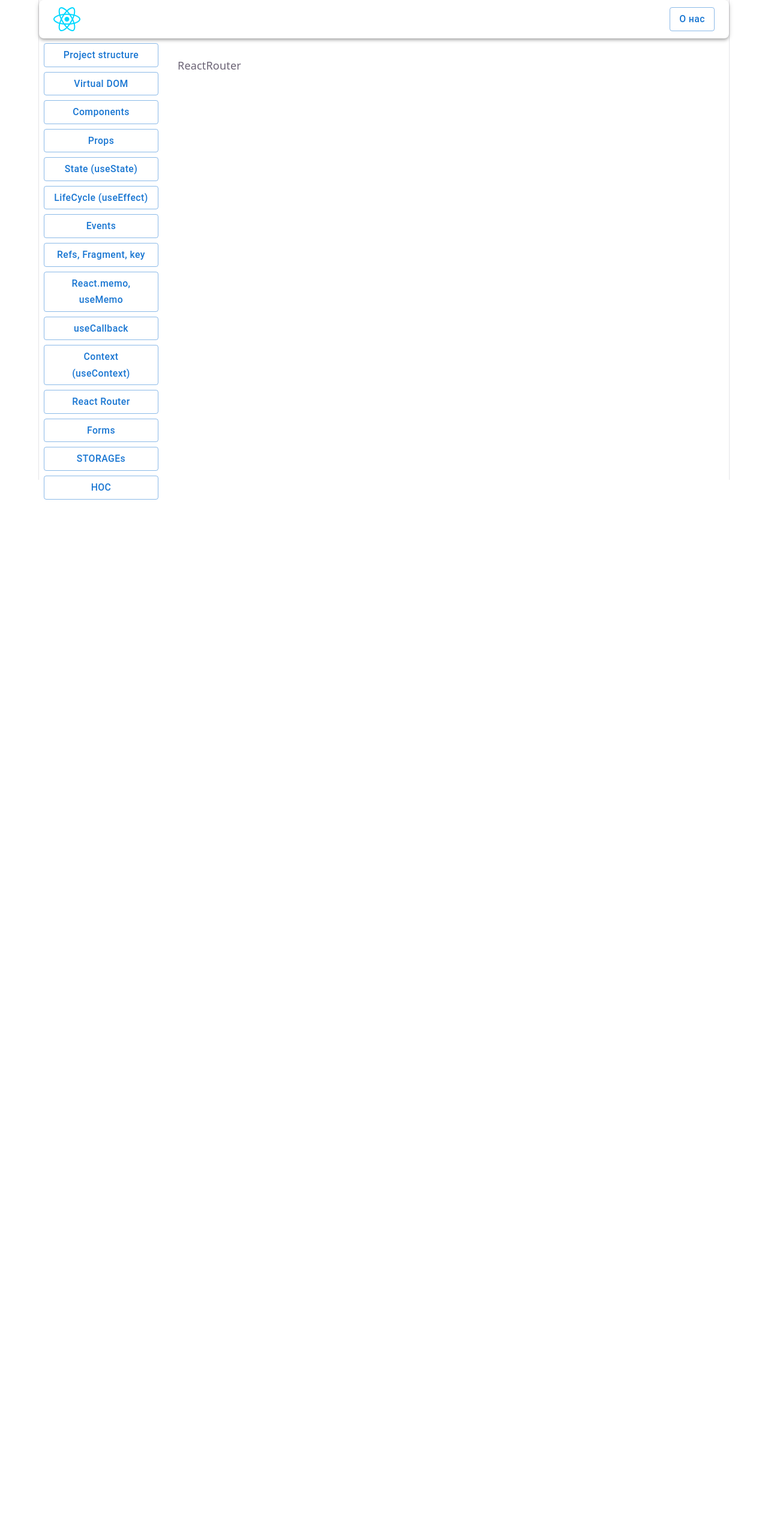
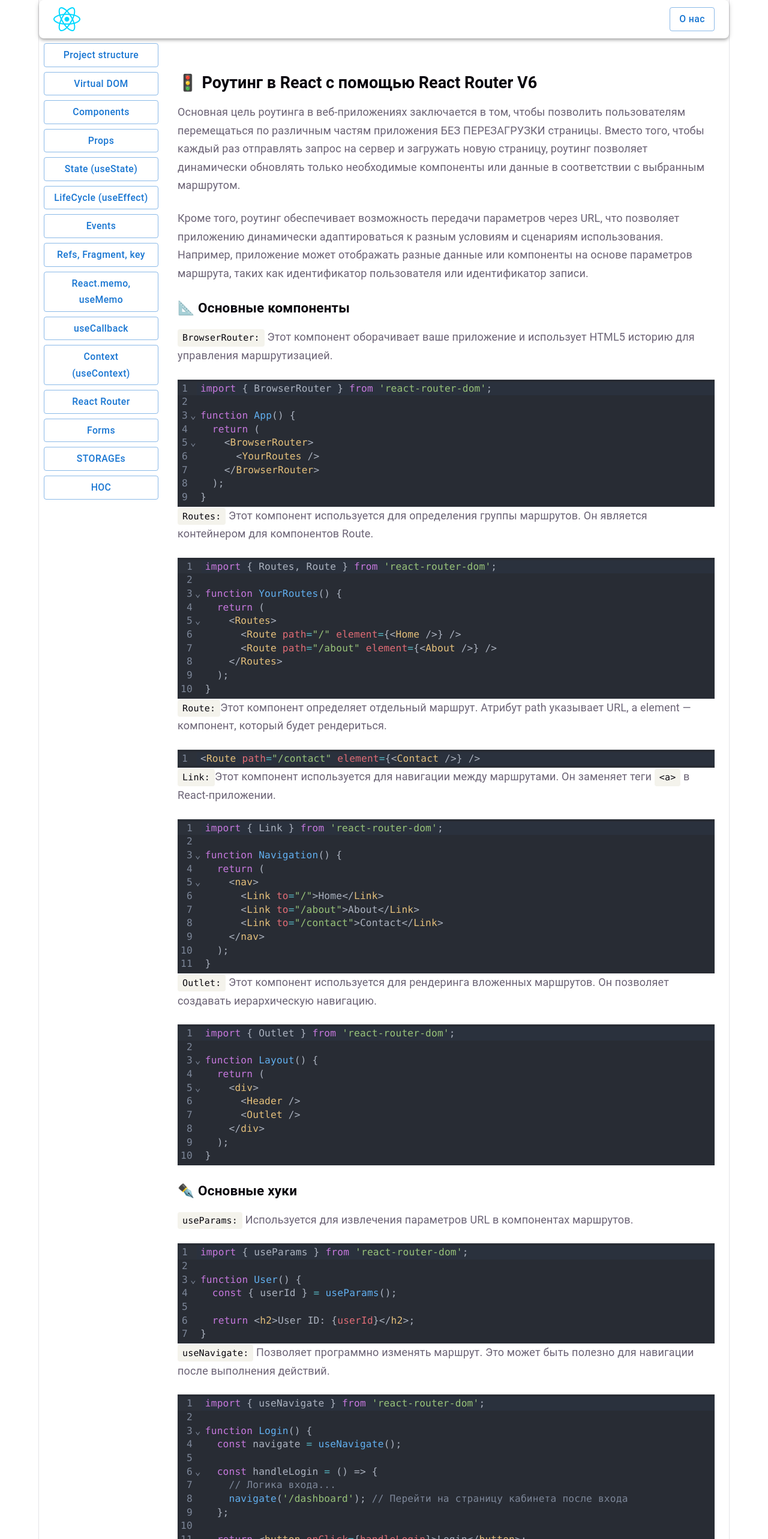
Before and after one commit to DmitriyRadovnya/baza, a React (Vite) app: page /react-router in a window 1280 px wide. Shown: the top 2566 px of the page at 60% size. Before the commit the page ends 833 px from the top, so only its background shows below. Built offline with nearby package versions, Linux system fonts and the light colour scheme.

Commit message:
feat: implement react-router page

```diff
--- a/src/components/topics/ReactRouter.jsx
+++ b/src/components/topics/ReactRouter.jsx
@@ -1,3 +1,93 @@
+import { SectionTitle } from "../shared/SectionTitle";
+import { TextBlock } from "../shared/TextBlock";
+import { CodeBlock } from "../shared/CodeBlock";
+import * as router from "./pages-data/react-router";
+
 export const ReactRouter = () => {
-  return <p>ReactRouter</p>;
+  return (
+    <>
+      <SectionTitle variant="h5" icon={"🚦"}>
+        Роутинг в React с помощью React Router V6
+      </SectionTitle>
+      <TextBlock>
+        Основная цель роутинга в веб-приложениях заключается в том, чтобы
+        позволить пользователям перемещаться по различным частям приложения БЕЗ
+        ПЕРЕЗАГРУЗКИ страницы. Вместо того, чтобы каждый раз отправлять запрос
+        на сервер и загружать новую страницу, роутинг позволяет динамически
+        обновлять только необходимые компоненты или данные в соответствии с
+        выбранным маршрутом.
+      </TextBlock>
+      <TextBlock>
+        Кроме того, роутинг обеспечивает возможность передачи параметров через
+        URL, что позволяет приложению динамически адаптироваться к разным
+        условиям и сценариям использования. Например, приложение может
+        отображать разные данные или компоненты на основе параметров маршрута,
+        таких как идентификатор пользователя или идентификатор записи.
+      </TextBlock>
+      <SectionTitle icon={"📐"}>Основные компоненты</SectionTitle>
+      <TextBlock>
+        <code>BrowserRouter:</code> Этот компонент оборачивает ваше приложение и
+        использует HTML5 историю для управления маршрутизацией.
+      </TextBlock>
+      <CodeBlock language="jsx" code={router.browserRouter} />
+
+      <TextBlock>
+        <code>Routes:</code> Этот компонент используется для определения группы
+        маршрутов. Он является контейнером для компонентов Route.
+      </TextBlock>
+      <CodeBlock language="jsx" code={router.routes} />
+
+      <TextBlock>
+        <code>Route: </code>Этот компонент определяет отдельный маршрут. Атрибут
+        path указывает URL, а element — компонент, который будет рендериться.
+      </TextBlock>
+      <CodeBlock language="jsx" code={router.route} />
+
+      <TextBlock>
+        <code>Link: </code>Этот компонент используется для навигации между
+        маршрутами. Он заменяет теги <code>{"<a>"}</code> в React-приложении.
+      </TextBlock>
+      <CodeBlock language="jsx" code={router.link} />
+
+      <TextBlock>
+        <code>Outlet:</code> Этот компонент используется для рендеринга
+        вложенных маршрутов. Он позволяет создавать иерархическую навигацию.
+      </TextBlock>
+      <CodeBlock language="jsx" code={router.outlet} />
+
+      <SectionTitle icon={"✒️"}>Основные хуки</SectionTitle>
+      <TextBlock>
+        <code>useParams:</code> Используется для извлечения параметров URL в
+        компонентах маршрутов.
+      </TextBlock>
+      <CodeBlock language="jsx" code={router.useParams} />
+
+      <TextBlock>
+        <code>useNavigate:</code> Позволяет программно изменять маршрут. Это
+        может быть полезно для навигации после выполнения действий.
+      </TextBlock>
+      <CodeBlock language="jsx" code={router.useNavigate} />
+
+      <TextBlock>
+        <code>useLocation:</code> Предоставляет информацию о текущем URL, такой
+        как pathname и состояние.
+      </TextBlock>
+      <CodeBlock language="jsx" code={router.useLocation} />
+
+      <TextBlock>
+        <code>useRoutes:</code> Позволяет определять маршруты в виде массива,
+        что может быть удобно для управления маршрутами в более сложных
+        приложениях.
+      </TextBlock>
+      <CodeBlock language="jsx" code={router.useRoutes} />
+
+      <TextBlock>
+        <code>useSearchParams:</code> Чтобы использовать useSearchParams, вам
+        нужно импортировать его из react-router-dom. Вот пример того, как вы
+        можете использовать его для извлечения и изменения параметров поискового
+        запроса.
+      </TextBlock>
+      <CodeBlock language="jsx" code={router.useSearchParams} />
+    </>
+  );
 };
--- /dev/null
+++ b/src/components/topics/pages-data/react-router.js
@@ -0,0 +1,117 @@
+export const browserRouter = `import { BrowserRouter } from 'react-router-dom';
+
+function App() {
+  return (
+    <BrowserRouter>
+      <YourRoutes />
+    </BrowserRouter>
+  );
+}`;
+
+export const routes = `import { Routes, Route } from 'react-router-dom';
+
+function YourRoutes() {
+  return (
+    <Routes>
+      <Route path="/" element={<Home />} />
+      <Route path="/about" element={<About />} />
+    </Routes>
+  );
+}`;
+
+export const route = `<Route path="/contact" element={<Contact />} />`;
+
+export const link = `import { Link } from 'react-router-dom';
+
+function Navigation() {
+  return (
+    <nav>
+      <Link to="/">Home</Link>
+      <Link to="/about">About</Link>
+      <Link to="/contact">Contact</Link>
+    </nav>
+  );
+}`;
+
+export const outlet = `import { Outlet } from 'react-router-dom';
+
+function Layout() {
+  return (
+    <div>
+      <Header />
+      <Outlet />
+    </div>
+  );
+}`;
+
+export const useParams = `import { useParams } from 'react-router-dom';
+
+function User() {
+  const { userId } = useParams();
+
+  return <h2>User ID: {userId}</h2>;
+}`;
+
+export const useNavigate = `import { useNavigate } from 'react-router-dom';
+
+function Login() {
+  const navigate = useNavigate();
+
+  const handleLogin = () => {
+    // Логика входа...
+    navigate('/dashboard'); // Перейти на страницу кабинета после входа
+  };
+
+  return <button onClick={handleLogin}>Login</button>;
+}`;
+
+export const useLocation = `import { useLocation } from 'react-router-dom';
+
+function CurrentLocation() {
+  const location = useLocation();
+
+  return <div>Current location: {location.pathname}</div>;
+}`;
+
+export const useRoutes = `import { useRoutes } from 'react-router-dom';
+
+function AppRoutes() {
+  const routes = [
+    { path: '/', element: <Home /> },
+    { path: '/about', element: <About /> },
+    { path: '/contact', element: <Contact /> },
+  ];
+
+  return useRoutes(routes);
+}`;
+
+export const useSearchParams = `import { useSearchParams } from 'react-router-dom';
+
+function SearchPage() {
+  // Хук для работы с параметрами поискового запроса
+  const [searchParams, setSearchParams] = useSearchParams();
+
+  // Извлекаем параметр 'query' из поисковых параметров
+  const query = searchParams.get('query') || '';
+
+  const handleSearch = (event) => {
+    event.preventDefault();
+    // Изменяем параметр 'query' в URL
+    setSearchParams({ query: event.target.searchInput.value });
+  };
+
+  return (
+    <div>
+      <h1>Search Page</h1>
+      <form onSubmit={handleSearch}>
+        <input
+          type="text"
+          name="searchInput"
+          defaultValue={query} // Устанавливаем значение по умолчанию для инпута
+        />
+        <button type="submit">Search</button>
+      </form>
+      <p>Current query: {query}</p>
+    </div>
+  );
+}`;
```
